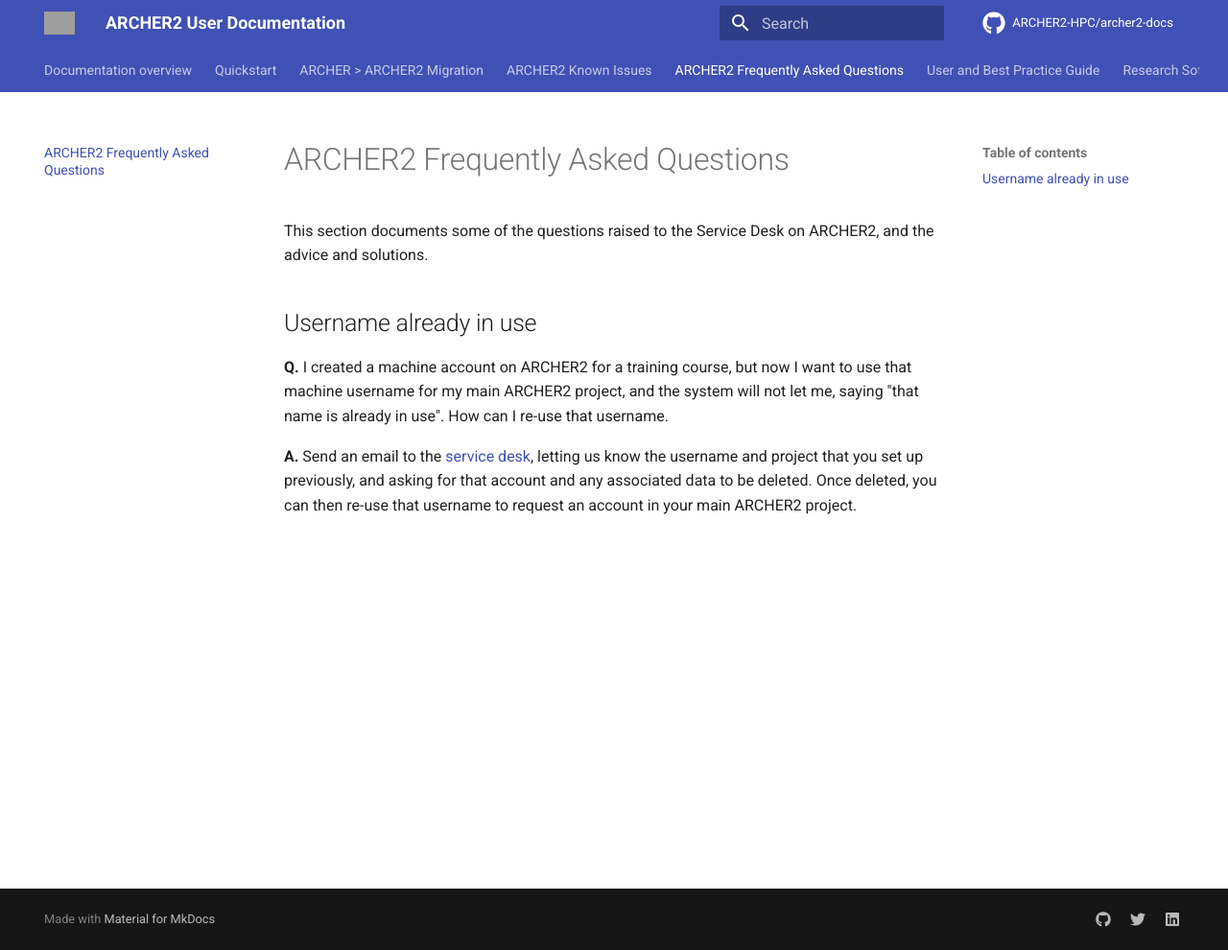
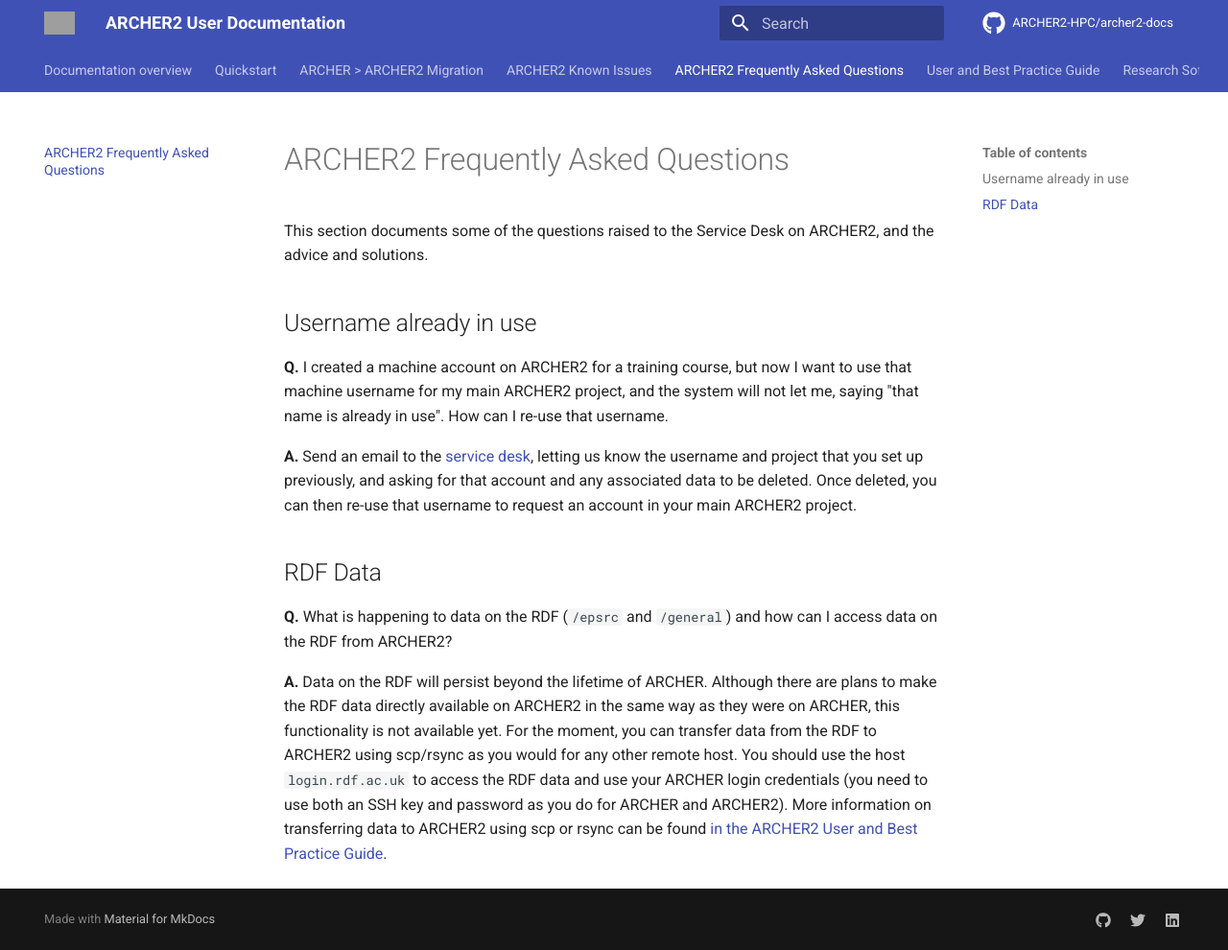
Before and after one commit to ARCHER2-HPC/archer2-docs, an MkDocs documentation site: the page built from docs/faq/index.md, in a window 1280 px wide and 990 px high. Shown: the whole window at 96% size. Built offline with MkDocs 1.6.1 and Material for MkDocs 9.7.7, drawn with Linux system fonts in a browser that asks for light colours; comment, search, counter and statistics services are not loaded; grey boxes are pictures that could not be loaded.

Commit message:
Add RDF Data info

```diff
--- a/docs/faq/index.md
+++ b/docs/faq/index.md
@@ -7,3 +7,9 @@
 **Q.** I created a machine account on ARCHER2 for a training course, but now I want to use that machine username for my main ARCHER2 project, and the system will not let me, saying "that name is already in use".  How can I re-use that username.
 
 **A.**  Send an email to the [service desk](mailto:support@archer2.ac.uk), letting us know the username and project that you set up previously, and asking for that account and any associated data to be deleted.  Once deleted, you can then re-use that username to request an account in your main ARCHER2 project.
+
+
+## RDF Data
+**Q.** What is happening to data on the RDF (`/epsrc` and `/general`) and how can I access data on the RDF from ARCHER2?
+
+**A.** Data on the RDF will persist beyond the lifetime of ARCHER. Although there are plans to make the RDF data directly available on ARCHER2 in the same way as they were on ARCHER, this functionality is not available yet. For the moment, you can transfer data from the RDF to ARCHER2 using scp/rsync as you would for any other remote host. You should use the host `login.rdf.ac.uk` to access the RDF data and use your ARCHER login credentials (you need to use both an SSH key and password as you do for ARCHER and ARCHER2). More information on transferring data to ARCHER2 using scp or rsync can be found [in the ARCHER2 User and Best Practice Guide](https://docs.archer2.ac.uk/user-guide/data/).
```
